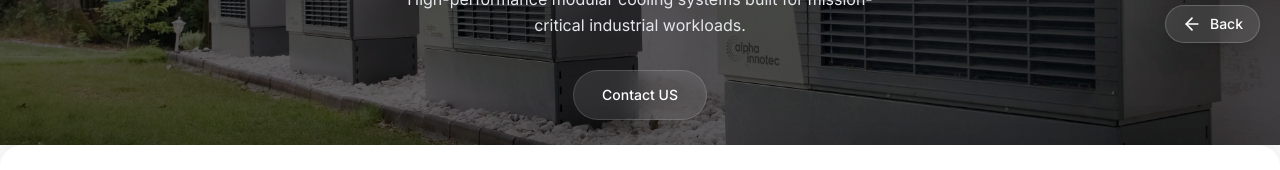
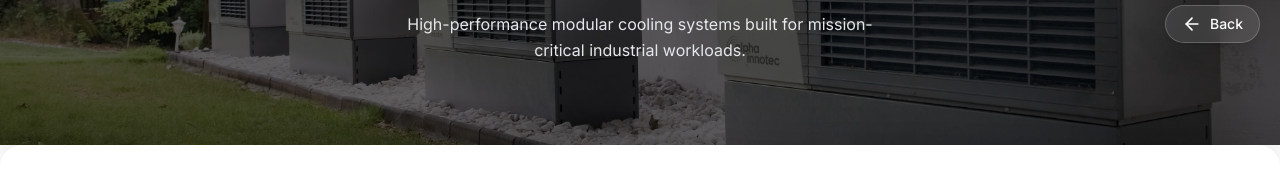
Before and after one commit to abints47/CTS-drchillar-project, a Next.js app: page /Products/water-chillers in a window 1280 px wide. Shown: the part 215-385 px from the top of the page. Built offline with nearby package versions, Linux system fonts and the light colour scheme.

Commit message:
Error Fixed ;

```diff
--- a/app/(dashboard)/Products/(components)/ac-units/page.tsx
+++ b/app/(dashboard)/Products/(components)/ac-units/page.tsx
@@ -231,11 +231,6 @@ function ProductHero() {
           <p className="text-sm sm:text-base text-gray-200 max-w-lg mx-auto mb-8 font-normal leading-relaxed">
             {productData.tagline}
           </p>
-          <div className="flex flex-col sm:flex-row items-center justify-center gap-3">
-            <button className="w-full sm:w-auto bg-white/10 hover:bg-white/20 text-white text-sm font-medium px-7 py-3.5 rounded-full backdrop-blur-md border border-white/15 transition-all">
-              <Link href={"/Contact"}>Contact US</Link>
-            </button>
-          </div>
         </motion.div>
       </div>
     </section>
--- a/app/(dashboard)/Products/(components)/cold-rooms/page.tsx
+++ b/app/(dashboard)/Products/(components)/cold-rooms/page.tsx
@@ -245,12 +245,6 @@ function ProductHero() {
           <p className="text-sm sm:text-base text-gray-200 max-w-lg mx-auto mb-8 font-normal leading-relaxed">
             {productData.tagline}
           </p>
-
-          <div className="flex flex-col sm:flex-row items-center justify-center gap-3">
-            <button className="w-full sm:w-auto bg-white/10 hover:bg-white/20 text-white text-sm font-medium px-7 py-3.5 rounded-full backdrop-blur-md border border-white/15 transition-all">
-              <Link href={'/Contact'}>Contact US</Link>
-            </button>
-          </div>
         </motion.div>
       </div>
     </section>
--- a/app/(dashboard)/Products/(components)/heat-exchangers/page.tsx
+++ b/app/(dashboard)/Products/(components)/heat-exchangers/page.tsx
@@ -247,11 +247,6 @@ function ProductHero() {
           <p className="text-sm sm:text-base text-gray-200 max-w-lg mx-auto mb-8 font-normal leading-relaxed">
             {productData.tagline}
           </p>
-          <div className="flex flex-col sm:flex-row items-center justify-center gap-3">
-            <button className="w-full sm:w-auto bg-white/10 hover:bg-white/20 text-white text-sm font-medium px-7 py-3.5 rounded-full backdrop-blur-md border border-white/15 transition-all">
-              <Link href={'/Contact'}>Contact US</Link>
-            </button>
-          </div>
         </motion.div>
       </div>
     </section>
--- a/app/(dashboard)/Products/(components)/water-chillers/page.tsx
+++ b/app/(dashboard)/Products/(components)/water-chillers/page.tsx
@@ -246,11 +246,6 @@ function ProductHero() {
           <p className="text-sm sm:text-base text-gray-200 max-w-lg mx-auto mb-8 font-normal leading-relaxed">
             {productData.tagline}
           </p>
-          <div className="flex flex-col sm:flex-row items-center justify-center gap-3">
-            <button className="w-full sm:w-auto bg-white/10 hover:bg-white/20 text-white text-sm font-medium px-7 py-3.5 rounded-full backdrop-blur-md border border-white/15 transition-all">
-              <Link href={'/Contact'}>Contact US</Link>
-            </button>
-          </div>
         </motion.div>
       </div>
     </section>
```
